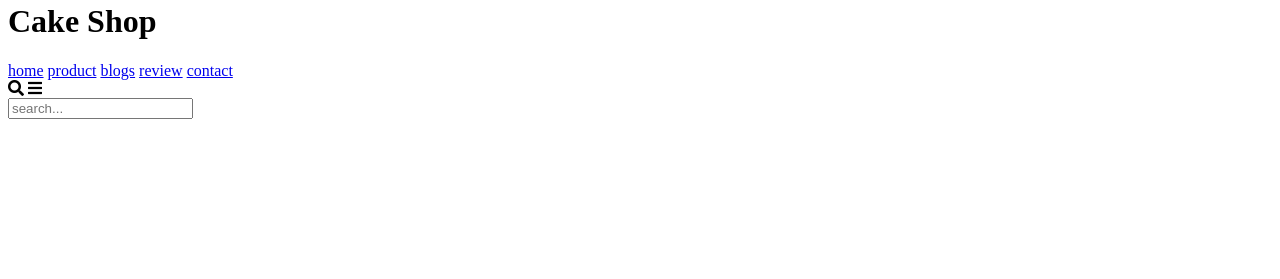
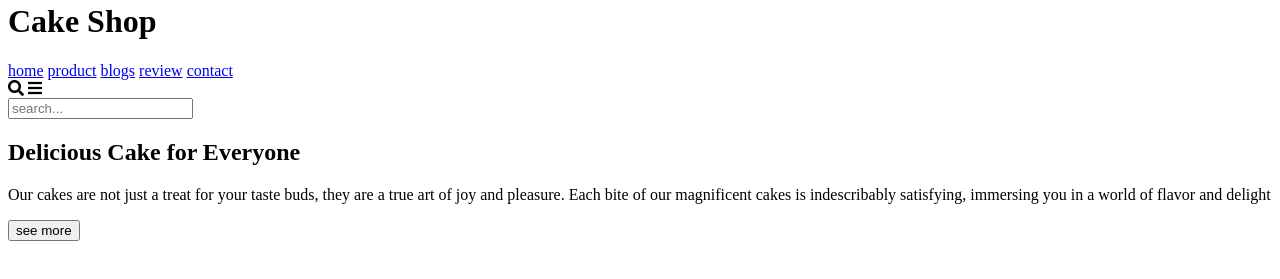
Before and after one commit to Frolov-Andrey2405/Cake-Shop, a plain HTML site: page index.html in a window 1280 px wide. Shown: the part 73-352 px from the top of the page. Drawn offline with nearby package versions, Linux system fonts and the light colour scheme.

Commit message:
home section

```diff
--- a/index.html
+++ b/index.html
@@ -48,5 +48,18 @@
             <input type="search" placeholder="search...">
         </div>
     </header>
+
+    <section class="home" id="home">
+        <div class="homeContent">
+            <h2>Delicious Cake for Everyone</h2>
+            <p>
+                Our cakes are not just a treat for your taste buds, they are a true art of joy and pleasure.
+                Each bite of our magnificent cakes is indescribably satisfying, immersing you in a world of flavor and delight
+            </p>
+            <div class="home-btn">
+                <a href="#"><button>see more</button></a>
+            </div>
+        </div>
+    </section>
 </body>
 </html>
```
